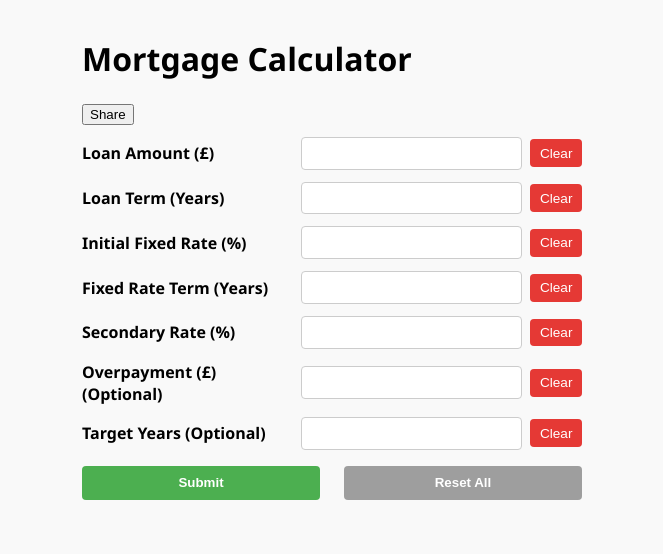
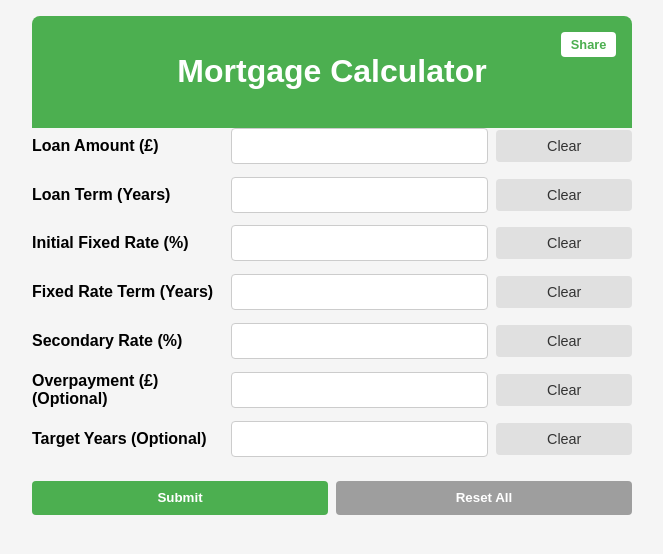
Before and after one commit to Ampdrew06/Mortgage-Calculator, a React (Create React App) app: page / in a window 1280 px wide. Shown: the top 554 px of the page, without its empty margins (308-971 px from the left). Built offline with nearby package versions, Linux system fonts and the light colour scheme.

Commit message:
Update App.css

```diff
--- a/src/App.css
+++ b/src/App.css
@@ -1,87 +1,74 @@
 body {
   margin: 0;
-  font-family: 'Segoe UI', Tahoma, Geneva, Verdana, sans-serif;
-  background-color: #f9f9f9;
+  font-family: Arial, sans-serif;
+  background-color: #f5f5f5;
 }
 
 .container {
-  max-width: 500px;
-  margin: 0 auto;
+  max-width: 600px;
+  margin: auto;
   padding: 1rem;
 }
 
-header {
-  background-color: #2e7d32;
+.header {
+  background-color: #4caf50;
   color: white;
   padding: 1rem;
-  display: flex;
-  justify-content: space-between;
-  align-items: center;
-  border-radius: 5px 5px 0 0;
+  text-align: center;
+  border-radius: 8px 8px 0 0;
+  position: relative;
 }
 
-header h1 {
-  margin: 0;
-  font-size: 1.5rem;
-}
-
-.icon-buttons {
-  display: flex;
-  gap: 0.5rem;
-}
-
-.icon-buttons button {
+.share-btn {
+  position: absolute;
+  right: 1rem;
+  top: 1rem;
   background: white;
-  color: #2e7d32;
+  color: #4caf50;
   border: none;
   padding: 0.3rem 0.6rem;
-  font-size: 0.8rem;
   border-radius: 4px;
   cursor: pointer;
+  font-weight: bold;
+  font-size: 0.8rem;
 }
 
 .input-row {
   display: flex;
   align-items: center;
   gap: 0.5rem;
-  margin: 0.75rem 0;
-  flex-wrap: nowrap;
+  margin-bottom: 0.8rem;
 }
 
-.input-row label {
-  flex: 1.4;
+label {
+  flex: 1.6;
   font-weight: bold;
 }
 
-.input-row input {
-  flex: 1;
-  padding: 0.4rem;
+input {
+  flex: 2;
+  padding: 0.5rem;
   font-size: 1rem;
   border: 1px solid #ccc;
   border-radius: 4px;
 }
 
 .clear-btn {
-  background-color: #e53935;
-  color: white;
+  flex: 1;
+  background-color: #e0e0e0;
+  color: #333;
+  padding: 0.5rem;
   border: none;
-  padding: 0.4rem 0.6rem;
   border-radius: 4px;
   cursor: pointer;
-  font-size: 0.85rem;
-}
-
-.clear-btn:hover {
-  background-color: #c62828;
+  font-size: 0.9rem;
 }
 
 .action-row {
   display: flex;
   justify-content: space-between;
-  margin-top: 1rem;
-  gap: 1rem;
+  margin-top: 1.5rem;
 }
-
 
 .submit-btn,
 .reset-btn {
@@ -105,16 +92,20 @@ header h1 {
   background-color: #388e3c;
 }
 
-.reset-btn:hover {
-  background-color: #757575;
-}
-
 .results {
   margin-top: 1.5rem;
   background-color: #e8f5e9;
-  border-left: 5px solid #4caf50;
   padding: 1rem;
   border-radius: 4px;
+  display: none;
+}
+
+.results p {
+  margin: 0.4rem 0;
+}
+
+.results.show {
+  display: block;
 }
 
 .results p {
```
